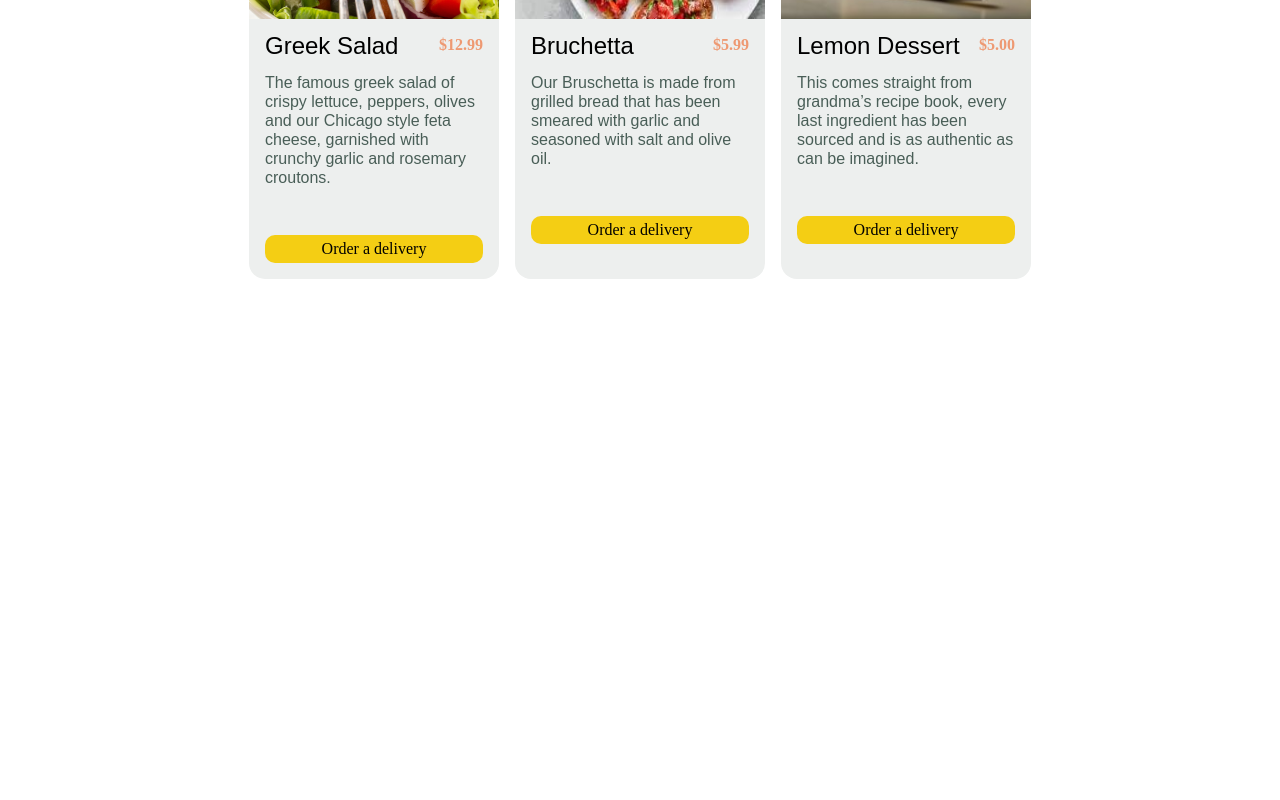
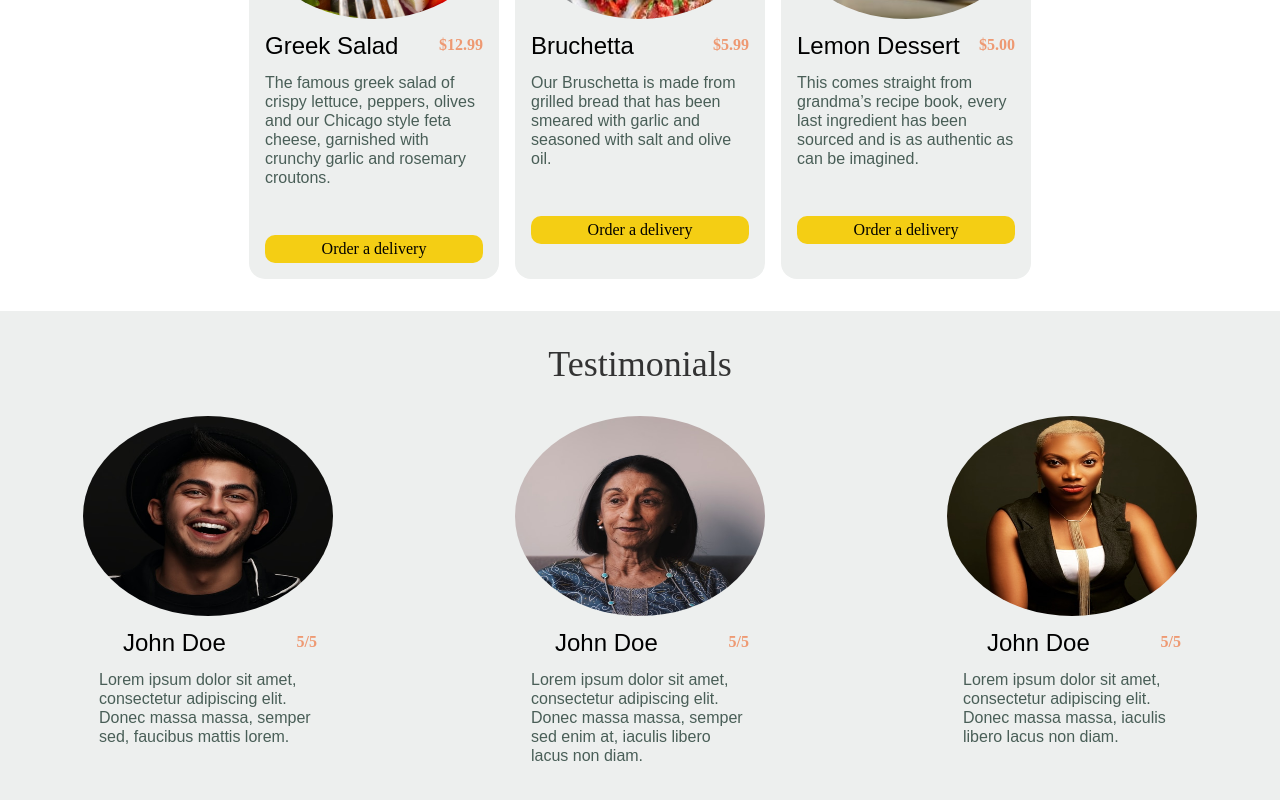
Before and after one commit to Sandunrmst/meta-capstone-project, a React (Vite) app: page / in a window 1280 px wide. Shown: the part 900-1700 px from the top of the page. Before the commit the page ends 1211 px from the top, so only its background shows below. Built offline with nearby package versions, Linux system fonts and the light colour scheme.

Commit message:
fix ui issues with testimonials section

```diff
--- a/src/App.css
+++ b/src/App.css
@@ -74,11 +74,6 @@ body{
 p {
 	margin: 0;
 	padding: 0;
-}
-
-.form-desc {
-	text-align: center;
-	padding: 2em 1em;
 }
 
 label {
@@ -301,6 +296,7 @@ label {
 
 .menu-img,
 .reviewer-img {
+	border-radius: 50%;
 	width: 100%;
 	height: 200px;
 }
@@ -394,6 +390,77 @@ label {
 	background-color: #D9B506;
 }
 
+/*Form*/
+
+.desc-text {
+	font-family: Karla;
+	font-size: 20px;
+	font-weight: 700;
+	line-height: 23px;
+	letter-spacing: 0em;
+	text-align: justified;
+	color: #000000;
+}
+.form-desc {
+	text-align: center;
+	padding: 2em 1em;
+}
+
+.seperate {
+	display: block;
+	margin-top: 1em;
+}
+
+.seperate-child {
+	display: inline-block;
+}
+
+.guests-occasion {
+	display: flex;
+	flex-direction: column;
+	align-items: center;
+	gap: 1em;
+}
+
+/*Testimonials*/
+
+
+.testimonials-parent {
+	padding-block: 2em;
+	background-color: #EDEFEE;
+}
+
+
+
+.testimonials-title {
+	font-family: 'Markazi Text', serif;
+	font-size: 36px;
+	font-weight: 500;
+	line-height: 43px;
+	letter-spacing: 0em;
+	text-align: center;
+	color: #333333;
+	margin-bottom: 30px;
+
+}
+
+.testimonials {
+	display: flex;
+	flex-wrap: wrap;
+	gap: 1em;
+	align-items: stretch;
+	justify-content: space-around;
+}
+
+.testimonial {
+	width: 250px;
+	display: flex;
+	flex-direction: column;
+	gap: 1em;
+	padding-bottom: 1em;
+}
+
+
 
 @media(max-width: 650px) {
 	.menu {
@@ -406,6 +473,11 @@ label {
 	}
 	.card {
 		width: 60%;
+	}
+	.testimonials {
+		flex-direction: column;
+		align-items: center;
+		justify-content: center;
 	}
 
 }
--- a/src/App.jsx
+++ b/src/App.jsx
@@ -3,6 +3,7 @@ import './App.css';
 import Nav from "./components/Nav"
 import Header from "./components/Header"
 import Menu from './components/Menu';
+import Testimonials from './components/Testimonials';
 
 
 
@@ -13,6 +14,7 @@ function App() {
       <Nav/>
       <Header/>
       <Menu/>
+      <Testimonials/>
 
 
     </>
--- a/src/components/Testimonials.jsx
+++ b/src/components/Testimonials.jsx
@@ -1,3 +1,6 @@
+import img1 from "../images/reviewer1.png"
+import img2 from "../images/reviewer2.png"
+import img3 from "../images/reviewer3.png"
 
 
 export default function Testimonials() {
@@ -6,39 +9,36 @@ export default function Testimonials() {
         <p className="testimonials-title">Testimonials</p>
         <div className="testimonials">
             <div className="testimonial">
-                <img className="reviewer-img" src="../images/reviewer1.png" alt="greek salad"/>
+                <img className="reviewer-img" src={img1} alt="greek salad"/>
                 <div className="name-rating">
                     <p className="reviewer-name">John Doe</p>
                     <p className="reviewer-rating">5/5</p>
                 </div>
                 <div className="review-text">
                     <p>Lorem ipsum dolor sit amet, consectetur adipiscing elit. Donec massa massa,
-                        semper sed enim at, faucibus mattis lorem. Donec vehicula, leo ut auctor ullamcorper,
-                        diam tortor dignissim velit, ac iaculis libero lacus non diam. </p>
+                        semper sed, faucibus mattis lorem. </p>
                 </div>
             </div>
             <div className="testimonial">
-                <img className="reviewer-img" src="../images/reviewer2.png" alt="greek salad"/>
+                <img className="reviewer-img" src={img2} alt="greek salad"/>
                 <div className="name-rating">
                     <p className="reviewer-name">John Doe</p>
                     <p className="reviewer-rating">5/5</p>
                 </div>
                 <div className="review-text">
                     <p>Lorem ipsum dolor sit amet, consectetur adipiscing elit. Donec massa massa,
-                        semper sed enim at, faucibus mattis lorem. Donec vehicula, leo ut auctor ullamcorper,
-                        diam tortor dignissim velit, ac iaculis libero lacus non diam. </p>
+                        semper sed enim at, iaculis libero lacus non diam. </p>
                 </div>
             </div>
             <div className="testimonial">
-                <img className="reviewer-img" src="../images/reviewer3.png" alt="greek salad"/>
+                <img className="reviewer-img" src={img3} alt="greek salad"/>
                 <div className="name-rating">
                     <p className="reviewer-name">John Doe</p>
                     <p className="reviewer-rating">5/5</p>
                 </div>
                 <div className="review-text">
                     <p>Lorem ipsum dolor sit amet, consectetur adipiscing elit. Donec massa massa,
-                        semper sed enim at, faucibus mattis lorem. Donec vehicula, leo ut auctor ullamcorper,
-                        diam tortor dignissim velit, ac iaculis libero lacus non diam. </p>
+                    iaculis libero lacus non diam. </p>
                 </div>
             </div>
         </div>
```
